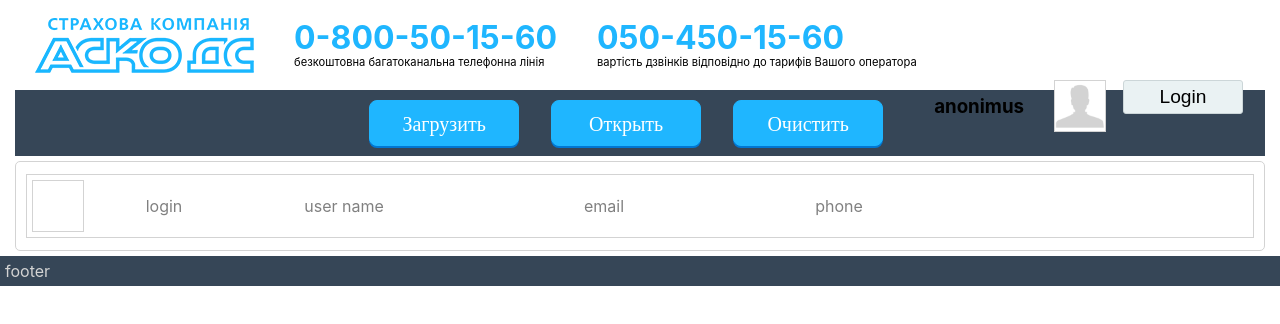
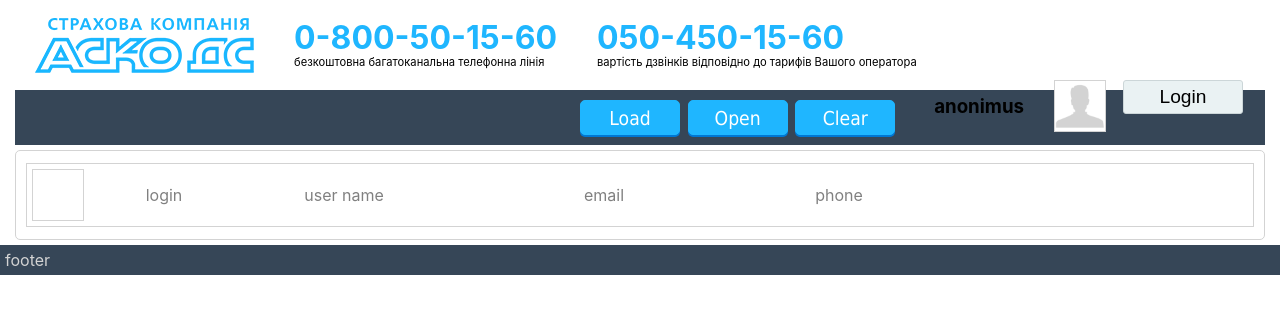
Before and after one commit to ditrix/pplredux, a React (Create React App) app: page / in a window 1280 px wide. Shown: the top 324 px of the page. Built offline with nearby package versions, Linux system fonts and the light colour scheme.

Commit message:
one login btn. urls in readme

```diff
--- a/src/App.css
+++ b/src/App.css
@@ -1,37 +1,3 @@
-/*.App {
-  text-align: center;
-}
-
-.App-logo {
-  animation: App-logo-spin infinite 20s linear;
-  height: 40vmin;
-  pointer-events: none;
-}
-
-.App-header {
-  background-color: #282c34;
-  min-height: 100vh;
-  display: flex;
-  flex-direction: column;
-  align-items: center;
-  justify-content: center;
-  font-size: calc(10px + 2vmin);
-  color: white;
-}
-
-.App-link {
-  color: #61dafb;
-}
-
-@keyframes App-logo-spin {
-  from {
-    transform: rotate(0deg);
-  }
-  to {
-    transform: rotate(360deg);
-  }
-}
-*/
 h1 {
   color: #1fb6ff;
 }
@@ -71,15 +37,7 @@ nav {
   text-align: right;
   background-color: #364657;
 }
-/*
- .button-login{
-    padding: 5px 15px;
-  border: 1px #282c34 solid;
-  background-color: #1fb6ff;
-  color: white;
-  margin: 0px 15px;
- }
-*/
+
 .button-login-enabled {
   float: right;
 }
@@ -129,17 +87,16 @@ nav button {
     display: inline-block;
     vertical-align: top;
     width: auto;
-    min-width: 150px;
-    font-size: 20px;
-    font-family: 'FuturaPT';
-    font-weight: 300;
+    min-width: 100px;
+    font-size: 1.2em;
+    font-family: 'Tahoma';
     text-decoration: none;
-    height: 46px;
-    line-height: 46px;
+    height: 35px;
+    line-height: 35px;
     border: 1px solid #1fb6ff;
-    border-radius: 8px;
-    padding: 0 3px;
-    margin: 0 0.8em;
+    border-radius: 5px;
+    padding: 0px;
+    margin: 0 0.2em;
     background: #1fb6ff;
     cursor: pointer;
     color: #fff;
@@ -156,6 +113,9 @@ nav button {
     transition: all .3s linear;
 }
 
+nav button:hover{
+  background-color: #3b5998;
+}
 
 main {
   margin: 5px 15px;
@@ -163,7 +123,6 @@ main {
   border-radius: 5px;
   padding: 10px;
   color: #4d4d4d;
-
 }
 
 
@@ -175,7 +134,6 @@ main {
 }
 
 .person-row:hover{
-
   background-color: #f1f6f8;
   color: black;
 }
@@ -193,33 +151,16 @@ main {
   border: 1px lightgray solid;
 }
 
-
-.grid-person-login {
-  width: 140px;
-
-}
-
-.grid-person-name {
-  width: 200px;
-
-}
-
-.grid-person-email {
-  width: 300px;
-
-}
-
-.grid-person-phone {
-  width: 150px;
-
-}
+.grid-person-login { width: 140px; }
+.grid-person-name  { width: 200px;  }
+.grid-person-email { width: 300px; }
+.grid-person-phone { width: 150px; }
 
 .grid-title {
   float: none;
   border: 1px lightgray solid;
   color: gray;
   margin: 2px 0px;
-
 }
 
 .grid-title > div {
@@ -227,7 +168,6 @@ main {
   margin: 5px;
   text-align: center;
   vertical-align: middle;
-
 }
 
 main img {
--- a/src/containers/App.js
+++ b/src/containers/App.js
@@ -50,9 +50,9 @@ class App extends Component {
         </header>
         <nav>
 
-            <button onClick={this.butttonLoadDataClicked.bind(this)}>Загрузить</button>
-            <button onClick={this.butttonGetDataClicked.bind(this)}>Открыть</button>
-            <button onClick={this.butttonClearDataClicked.bind(this)}>Очистить</button>
+            <button onClick={this.butttonLoadDataClicked.bind(this)}>Load</button>
+            <button onClick={this.butttonGetDataClicked.bind(this)}>Open</button>
+            <button onClick={this.butttonClearDataClicked.bind(this)}>Clear</button>
         </nav>
         <main>
         { !this.props.people.isLoaded ? <p>loading...</p>: <Peoples people={people} /> }
```
Also changed, not shown: 1 other file (tests, documents, lock files or other folders).
